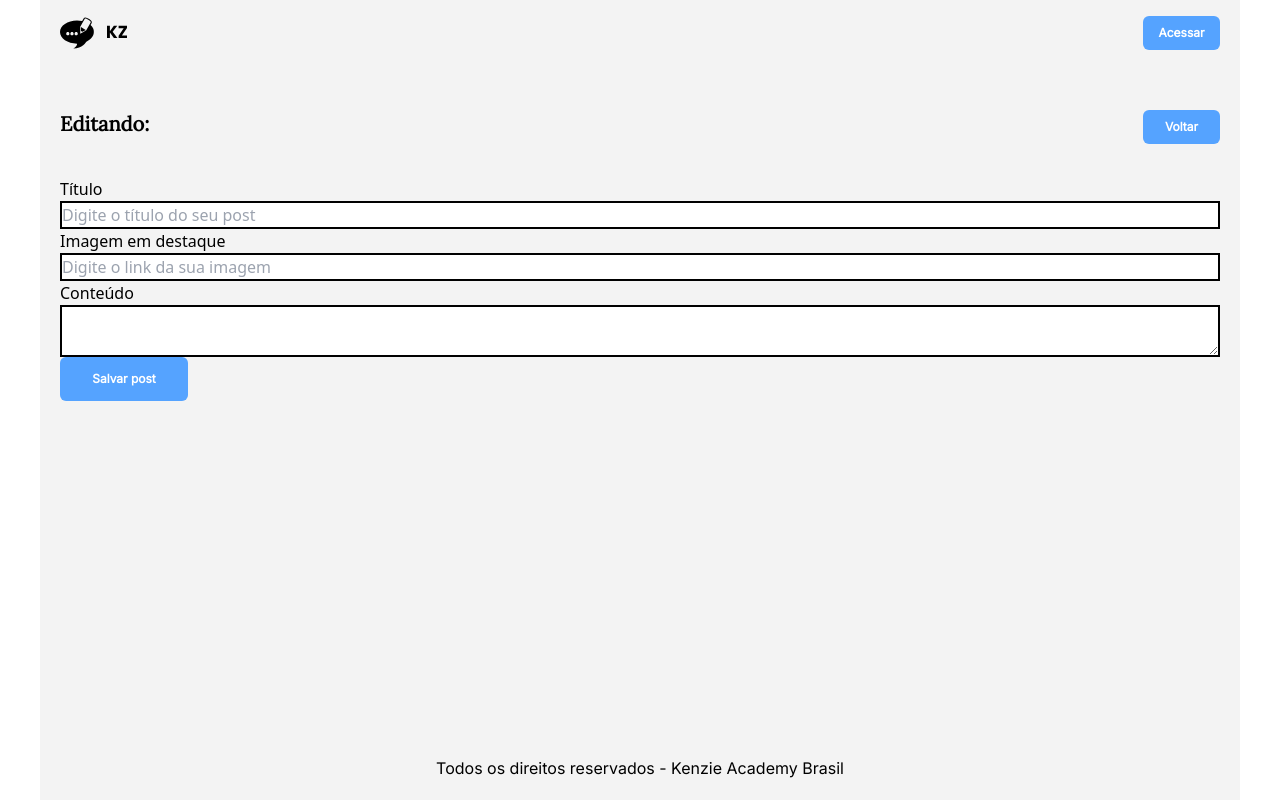
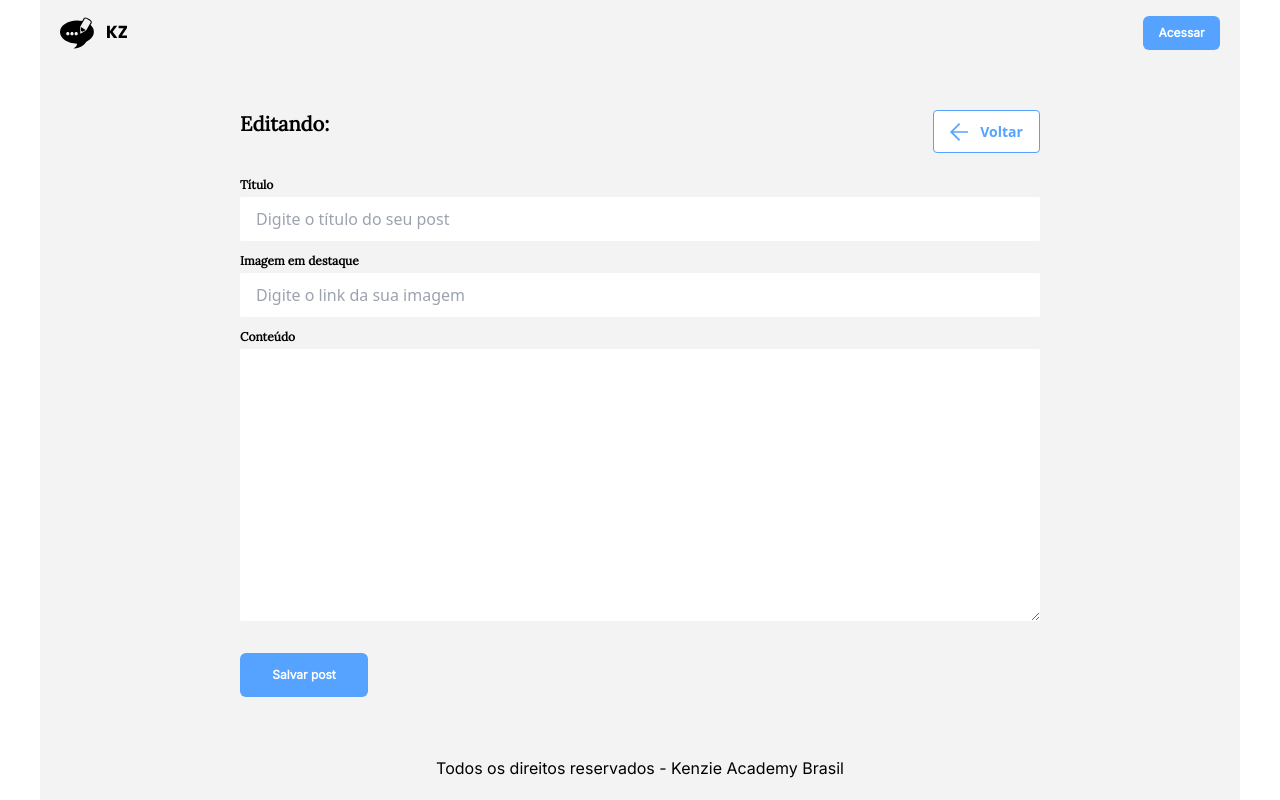
Before and after one commit to exterminer/Grupo1-Tsunode, a React (Vite) app: page /editnews in a window 1280 px wide. Built offline with nearby package versions, Linux system fonts and the light colour scheme; no server answers.

Commit message:
estilizacao editform

```diff
--- a/src/components/FormEdit/index.tsx
+++ b/src/components/FormEdit/index.tsx
@@ -6,6 +6,8 @@ import { NewsContext } from "../../providers/NewsContext/NewsContext"
 import { zodResolver } from "@hookform/resolvers/zod"
 import { formEditSchema } from "./formEditSchema"
 
+import arrow from "../../assets/arrowBack.svg"
+
 export const FormEdit = () => {
     const {handleSubmit, register, formState : {errors}} = useForm<IFormEdit>({
         resolver: zodResolver(formEditSchema)
@@ -13,32 +15,33 @@ export const FormEdit = () => {
     const {handleEditNew} = useContext(NewsContext)
 
 const submit = (formData : IFormEdit) => {
-
-
     handleEditNew(formData, 1)
     console.log(formData)
 }
 console.log(errors)
     return (
         <>
-    <section className="p-5 bg-grey h-full">
-        <div className="flex flex-row justify-between my-6">
+    <section className="p-5 bg-grey h-full flex flex-col items-center">
+        <div className="w-[800px]">
+            <div className="flex flex-row justify-between items-center mx-auto my-6">
                 <h1 className="text-black text-xl font-bold font-lora text-2xl mb-[15px]">Editando:</h1>
-            <Link to="/">
-                <button className="text-white text-xs text-base font-inter font-bold rounded-md bg-blue w-[77px] h-[34px]">Voltar</button>
+                <Link to="/" className="flex justify-center items-center gap-3 bg-white w-[107px] h-[43px] border-[1px] border-blue rounded">
+                    <img src={ arrow } alt="arrow Back" className="w-[18px] h-[18px]"/>
+                    <button className="text-blue text-[14px] font-bold ">Voltar</button>
                 </Link>
         </div>
             <form className="flex flex-col" onSubmit={handleSubmit(submit)}>
-            <label>Título</label>
-            <input {...register("title")} className="border-2 border-black" type="text" placeholder="Digite o título do seu post" />
-            <label>Imagem em destaque</label>
-            <input {...register("image")} className="border-2 border-black" type="url" placeholder="Digite o link da sua imagem" />
-            <label>Conteúdo</label>
-            <textarea {...register("description")} className="border-2 border-black"></textarea>
+                <label className="text-xs font-bold font-lora mb-1">Título</label>
+                <input {...register("title")} className="border-none bg-white h-11 rounded-sm mb-3 p-4" type="text" placeholder="Digite o título do seu post" />
+                <label className="text-xs font-bold font-lora mb-1">Imagem em destaque</label>
+                <input {...register("image")} className="border-none bg-white h-11 rounded-sm mb-3 p-4" type="url" placeholder="Digite o link da sua imagem" />
+                <label className="text-xs font-bold font-lora mb-1">Conteúdo</label>
+                <textarea {...register("description")} className="border-none bg-white rounded-sm mb-8 p-4" rows={10} ></textarea>
                 <div className="flex justify-start">
                 <button type="submit"  className="text-white font-bold text-xs text-base font-inter font-bold rounded-md bg-blue h-11 w-32 text-base">Salvar post</button>
                 </div>
             </form>
+        </div>
     </section>
         </>
     )
```
Lines whose indentation alone changed are shown as unchanged.
